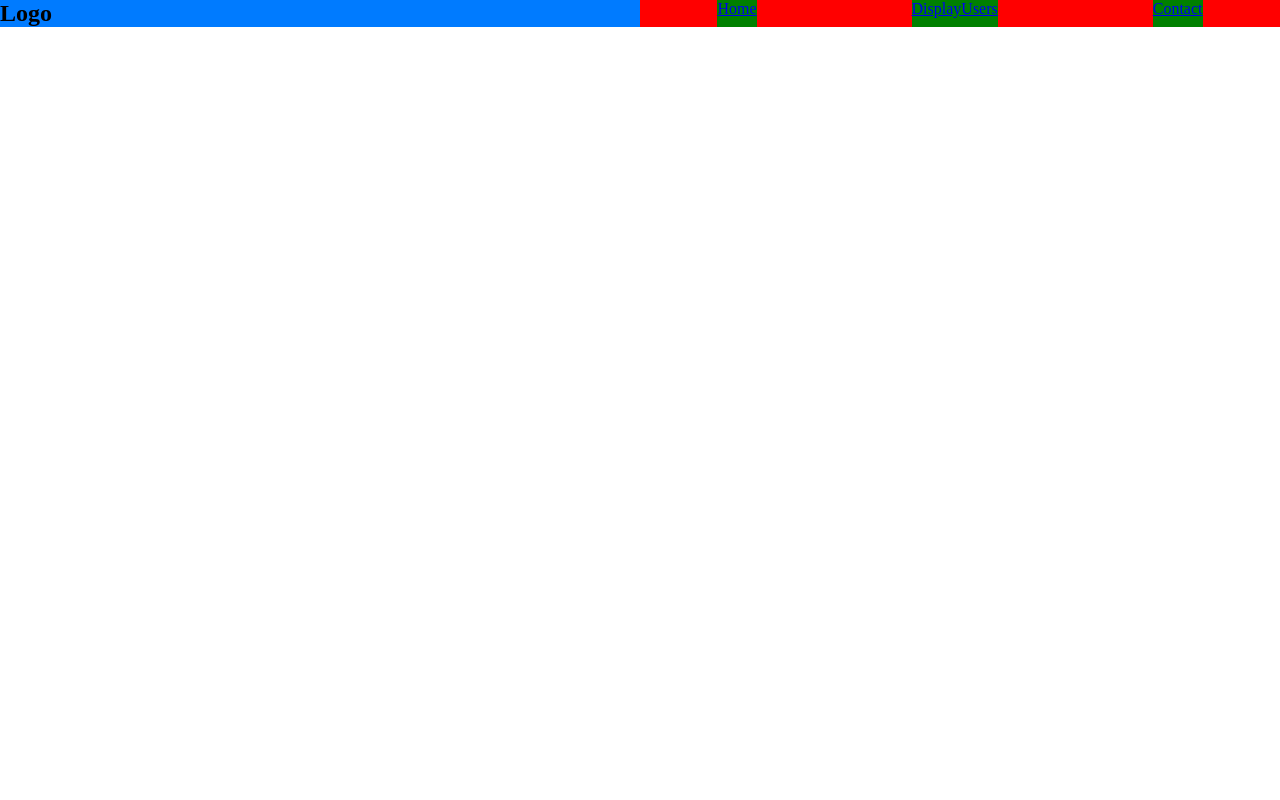
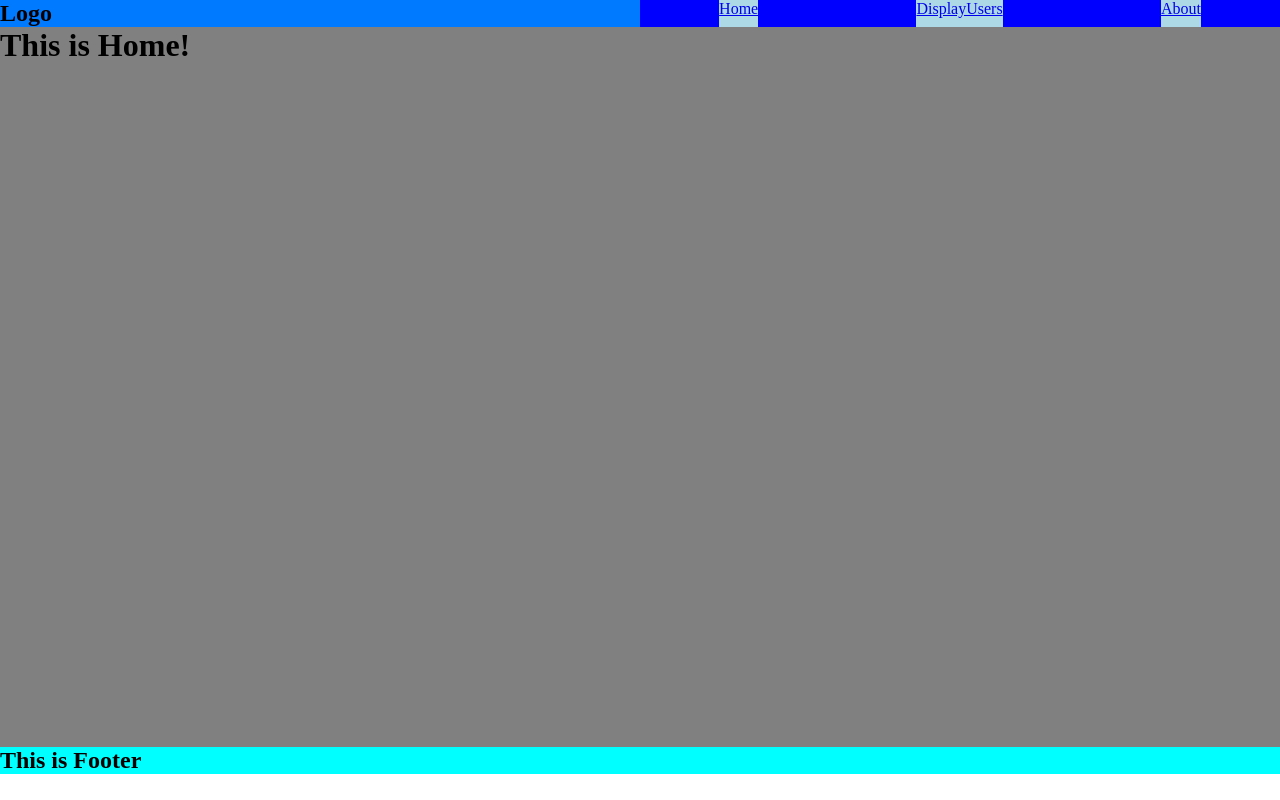
Before and after one commit to DaTheDumbGuy/FinalCapstone, a React (Create React App) app in the folder client/: page / in a window 1280 px wide. Built offline with nearby package versions, Linux system fonts and the light colour scheme; the HTML template or start-up script is replaced by a standard one.

Commit message:
Updated the database and some files/folders added

```diff
--- a/client/src/App.js
+++ b/client/src/App.js
@@ -2,16 +2,24 @@ import React from 'react';
 import { BrowserRouter as Router, Routes, Route } from 'react-router-dom';
 import DisplayUsers from './components/pages/DisplayUsers';
 import Header from './components/common/Header';
+import Footer from './components/common/Footer';
+import Home from './components/pages/Home';
+import About from './components/pages/About';
+
 import './styles/global.css'
+
 function App() {
   return (
     <Router>
       <div>
         <Header />
         <Routes>
+          <Route path="/" element={<Home />} />
           <Route path="/users" element={<DisplayUsers />} />
+          <Route path="/about" element={<About />} />
         </Routes>
       </div>
+      <Footer />
     </Router>
   );
 }
--- a/client/src/components/common/Footer.js
+++ b/client/src/components/common/Footer.js
@@ -1,8 +1,12 @@
 import React from 'react'
-
+import '../../styles/common/Footer.css'
 function Footer() {
     return (
-        <div>Footer</div>
+        <div>
+            <footer>
+                <h2>This is Footer</h2>
+            </footer>
+        </div>
     )
 }
 
--- a/client/src/components/common/Header.js
+++ b/client/src/components/common/Header.js
@@ -13,11 +13,11 @@ function Header() {
             <Link to="/">Home</Link>
           </li>
           <li>
-            {/* Testing */}
+            {/* Testing, you can remove this */}
             <Link to="/users">DisplayUsers</Link>
           </li>
           <li>
-            <Link to="/contact">Contact</Link>
+            <Link to="/about">About</Link>
           </li>
         </ul>
       </nav>
--- /dev/null
+++ b/client/src/components/pages/About.js
@@ -0,0 +1,11 @@
+import React from 'react'
+
+function About() {
+    return (
+        <div>
+            <h1>This is About us!</h1>
+        </div>
+    )
+}
+
+export default About
--- a/client/src/components/pages/DisplayUsers.js
+++ b/client/src/components/pages/DisplayUsers.js
@@ -15,25 +15,40 @@ function DisplayUsers() {
 
     return (
         <div>
+            <h1>This is DIsplayUsers</h1>
             {data.map((data) => (
                 <div key={data.user_id}>
                     <table border={1}>
                         <thead>
                             <tr>
-                                <th>User ID</th>
+                                <th>Member ID</th>
                                 <th>First Name</th>
-                                <th>Middle Name</th>
                                 <th>Last Name</th>
+                                <th>Address</th>
+                                <th>Phone Number</th>
                                 <th>Email</th>
+                                <th>Date of Birth</th>
+                                <th>Gender</th>
+                                <th>Marital Status</th>
+                                <th>Occupation</th>
+                                <th>Date Joined</th>
+                                <th>Membership Status</th>
                             </tr>
                         </thead>
                         <tbody>
                             <tr>
-                                <td>{data.user_id}</td>
+                                <td>{data.member_id}</td>
                                 <td>{data.first_name}</td>
-                                <td>{data.middle_name}</td>
                                 <td>{data.last_name}</td>
+                                <td>{data.address}</td>
+                                <td>{data.phone_number}</td>
                                 <td>{data.email}</td>
+                                <td>{data.date_of_birth}</td>
+                                <td>{data.gender}</td>
+                                <td>{data.marital_status}</td>
+                                <td>{data.occupation}</td>
+                                <td>{data.date_joined}</td>
+                                <td>{data.membership_status}</td>
                             </tr>
                         </tbody>
                     </table>
--- /dev/null
+++ b/client/src/components/pages/Home.js
@@ -0,0 +1,12 @@
+import React from 'react'
+import '../../styles/pages/Home.css'
+
+function Home() {
+    return (
+        <div>
+            <h1 className='Home'>This is Home!</h1>
+        </div>
+    )
+}
+
+export default Home
--- a/client/src/styles/common/Footer.css
+++ b/client/src/styles/common/Footer.css
@@ -0,0 +1,3 @@
+footer{
+    background-color: cyan;
+}
--- a/client/src/styles/common/Header.css
+++ b/client/src/styles/common/Header.css
@@ -7,9 +7,9 @@ nav{
     display: flex;
     justify-content: space-around;
     width: 50%;
-    background-color: red;
+    background-color: blue;
 }
 .navLinks li{
-    background-color: var(--green);
+    background-color: var(--light-blue);
     list-style: none;
 }
--- a/client/src/styles/global.css
+++ b/client/src/styles/global.css
@@ -1,5 +1,5 @@
 :root{
-    --green: green;
+    --light-blue: lightblue;
     --primary-color: #007bff;
 }
 *{
--- /dev/null
+++ b/client/src/styles/pages/Home.css
@@ -0,0 +1,4 @@
+.Home{
+    background-color: grey;
+    height: 90vh;
+}
```
Also changed, not shown: 2 other files (tests, documents, lock files or other folders).
